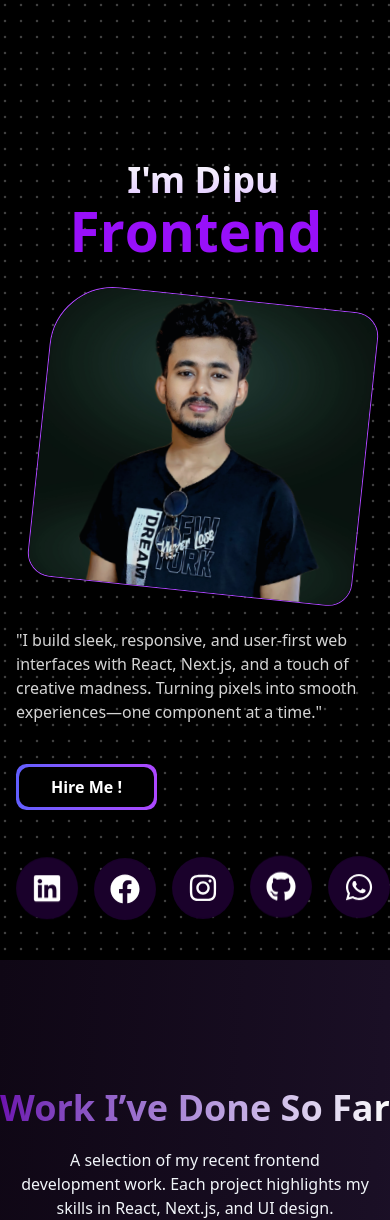
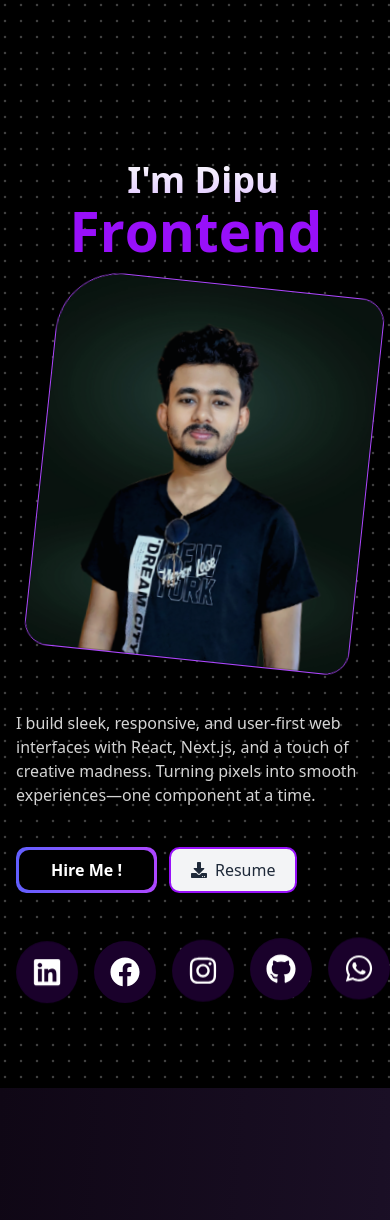
Before and after one commit to dipu59/my-portfolio, a Next.js app: page / in a window 390 px wide. Shown: the top 1220 px of the page. Built offline with nearby package versions, Linux system fonts and the light colour scheme.

Commit message:
Resume and animation add

```diff
--- a/src/app/page.tsx
+++ b/src/app/page.tsx
@@ -5,21 +5,21 @@ import Hero from "@/components/hero";
 import { FloatingNavDemo } from "@/components/navbar";
 import Skill from "@/components/skills";
 import Works from "@/components/works";
-import Lenis from "lenis";
-import { useEffect } from "react";
+// import Lenis from "lenis";
+// import { useEffect } from "react";
 
 
 export default function Home() {
-    useEffect(() => {
-      const lenis = new Lenis({
-        autoRaf: true,
-        duration: 1,
-      });
+    // useEffect(() => {
+    //   const lenis = new Lenis({
+    //     autoRaf: true,
+    //     duration: 0,
+    //   });
 
-      lenis.on("scroll", (e) => {
-        console.log(e);
-      });
-    }, []);
+    //   lenis.on("scroll", (e) => {
+    //     console.log(e);
+    //   });
+    // }, []);
 
   return (
     <>
--- a/src/components/hero.tsx
+++ b/src/components/hero.tsx
@@ -5,6 +5,7 @@ import { HeroHighlight } from "./ui/hero-highlight";
 import { motion } from "framer-motion";
 import Image from "next/image";
 import SocialFloat from "./socialMedia";
+import { FaDownload } from "react-icons/fa";
 const Hero = () => {
   const words = ["A Creative", "Frontend", "Developer"];
 
@@ -12,7 +13,7 @@ const Hero = () => {
     <HeroHighlight>
       <div
         id="hero"
-        className="h-[60rem] md:h-[45rem] pb-4 w-full rounded-md flex-col md:flex-row flex items-center md:justify-between  antialiased  relative overflow-hidden md:pt-20"
+        className="h-[68rem] md:h-[45rem] pb-4 w-full rounded-md flex-col md:flex-row flex items-center md:justify-between  antialiased  relative overflow-hidden md:pt-20"
       >
         <div className=" p-4 flex flex-col items-center md:items-start justify-start   relative z-10 md:w-[70%] top-20 md:top-0 pt-20 md:pt-0">
           <motion.h1
@@ -46,13 +47,13 @@ const Hero = () => {
             }}
             className="mt-4 font-normal py-5 hidden md:flex md:text-lg text-base text-neutral-600 dark:text-neutral-300 max-w-lg "
           >
-            &quot;I build sleek, responsive, and user-first web interfaces with
-            React, Next.js, and a touch of creative madness. Turning pixels into
-            smooth experiences—one component at a time.&quot;
+            I build sleek, responsive, and user-first web interfaces with React,
+            Next.js, and a touch of creative madness. Turning pixels into smooth
+            experiences—one component at a time.
           </motion.p>
-          <div className="pt-5">
+          <div className="pt-5 flex gap-3">
             <motion.button
-              initial={{ opacity: 0, y: 50 }}
+              initial={{ opacity: 0, y: -50 }}
               whileInView={{ opacity: 1, y: 0 }}
               viewport={{ once: true, amount: 0.4 }}
               transition={{
@@ -64,15 +65,41 @@ const Hero = () => {
               className="p-[3px] relative hidden md:flex cursor-pointer hover:rotate-6 transition-all duration-300 "
             >
               <div className="absolute inset-0 bg-gradient-to-r from-indigo-500 to-purple-500 rounded-lg" />
-              <div className="px-8 py-2  bg-black rounded-[10px] font-bold  relative group transition duration-300 text-white hover:bg-transparent">
+              <div className="px-8 py-2  bg-[#6A00FF] dark:bg-black rounded-[10px] font-bold  relative group transition duration-300 text-white hover:bg-transparent dark:hover:bg-transparent">
                 Hire Me !
               </div>
             </motion.button>
+            <motion.a
+              initial={{ opacity: 0, y: 50 }}
+              whileInView={{ opacity: 1, y: 0 }}
+              viewport={{ once: true, amount: 0.4 }}
+              transition={{
+                duration: 0.6,
+                // type: "spring",
+                // stiffness: 100,
+                // damping: 10,
+              }}
+              href="/Resume.pdf"
+              download="Dipu_Resume.pdf"
+              className="md:flex hidden items-center text-gray-800 bg-gray-100 gap-2 px-5 py-2 rounded-lg border-2 border-purple-600 hover:bg-purple-600 hover:text-white transition"
+            >
+              <FaDownload />
+              Resume
+            </motion.a>
           </div>
           <SocialFloat className="md:flex hidden mt-12 gap-4" />
         </div>
 
         {/* For Dark Mood */}
+        <motion.div
+          className="rounded-b-3xl mt-20 md:mt-0 dark:flex hidden justify-center justify-self-center items-center md:w-1/3 rotate-6 hover:rotate-0 transition-all duration-300 cursor-pointer md:mr-20 rounded-tl-[4rem] rounded-tr-3xl border border-purple-500 overflow-hidden h-auto mx-10 md:mx-0 "
+          animate={{ y: [0, -23, 0] }}
+          transition={{
+            duration: 4,
+            repeat: Infinity,
+            ease: "easeInOut",
+          }}
+        >
           <motion.div
             initial={{
               opacity: 0,
@@ -85,7 +112,7 @@ const Hero = () => {
             transition={{
               duration: 0.6,
             }}
-          className="rounded-b-3xl mt-20 md:mt-0 dark:flex hidden justify-center justify-self-center items-center md:w-1/3 rotate-6 hover:rotate-0 transition-all duration-300 cursor-pointer md:mr-20 rounded-tl-[4rem] rounded-tr-3xl border border-purple-500 overflow-hidden h-auto mx-10 md:mx-0 "
+            className=""
           >
             <Image
               src="/dipu.png"
@@ -95,8 +122,19 @@ const Hero = () => {
               height={600}
             />
           </motion.div>
+        </motion.div>
 
         {/* For Light Mood */}
+        <motion.div
+          animate={{ y: [0, -23, 0] }}
+          transition={{
+            duration: 4,
+            repeat: Infinity,
+            ease: "easeInOut",
+          }}
+          whileTap={{ scale: 0.95 }}
+          className="rounded-b-3xl hover:ring-4 mt-20 md:mt-0 flex dark:hidden justify-center justify-self-center items-center md:w-1/3 rotate-6 active:rotate-0 active:ring-4 ring-2 ring-purple-900 hover:rotate-0 transition-all duration-300 cursor-pointer md:mr-20 rounded-tl-[4rem] rounded-tr-3xl border border-purple-500 overflow-hidden h-auto mx-10 md:mx-0 shadow-2xl shadow-black/95 "
+        >
           <motion.div
             initial={{
               opacity: 0,
@@ -109,7 +147,7 @@ const Hero = () => {
             transition={{
               duration: 0.6,
             }}
-          className="rounded-b-3xl hover:ring-4 mt-20 md:mt-0 flex dark:hidden justify-center justify-self-center items-center md:w-1/3 rotate-6 active:rotate-0 active:ring-4 ring-2 ring-purple-900 hover:rotate-0 transition-all duration-300 cursor-pointer md:mr-20 rounded-tl-[4rem] rounded-tr-3xl border border-purple-500 overflow-hidden h-auto mx-10 md:mx-0 shadow-2xl shadow-black/95 "
+            className=""
           >
             <Image
               src="/lightdipu.jpg"
@@ -118,6 +156,7 @@ const Hero = () => {
               width={600}
               height={600}
             />
+          </motion.div>
         </motion.div>
 
         {/* For Mobile Responsive */}
@@ -134,17 +173,34 @@ const Hero = () => {
             }}
             className="mt-4 font-normal py-5  md:text-lg text-base text-neutral-600 dark:text-neutral-300 max-w-lg "
           >
-            &quot;I build sleek, responsive, and user-first web interfaces with
-            React, Next.js, and a touch of creative madness. Turning pixels into
-            smooth experiences—one component at a time.&quot;
+            I build sleek, responsive, and user-first web interfaces with React,
+            Next.js, and a touch of creative madness. Turning pixels into smooth
+            experiences—one component at a time.
           </motion.p>
-          <div className="pt-5">
+          <div className="pt-5 flex gap-3">
             <button className="p-[3px] relative  cursor-pointer">
               <div className="absolute inset-0 bg-gradient-to-r from-indigo-500 to-purple-500 rounded-lg" />
               <div className="px-8 py-2  bg-black rounded-[10px] font-bold  relative group transition duration-300 text-white hover:bg-transparent">
                 Hire Me !
               </div>
             </button>
+            <motion.a
+              initial={{ opacity: 0, y: 50 }}
+              whileInView={{ opacity: 1, y: 0 }}
+              viewport={{ once: true, amount: 0.4 }}
+              transition={{
+                duration: 0.6,
+                // type: "spring",
+                // stiffness: 100,
+                // damping: 10,
+              }}
+              href="/Resume.pdf"
+              download="Dipu_Resume.pdf"
+              className="flex md:hidden items-center text-gray-800 bg-gray-100 gap-2 px-5 py-2 rounded-lg border-2 border-purple-600 hover:bg-purple-600 hover:text-white transition"
+            >
+              <FaDownload />
+              Resume
+            </motion.a>
           </div>
           <SocialFloat className="flex md:hidden mt-10 gap-4 justify-center items-center py-4" />
         </div>
--- a/src/components/socialMedia.tsx
+++ b/src/components/socialMedia.tsx
@@ -43,10 +43,10 @@ export default function SocialFloat({ className }: { className?: string }) {
           target="_blank"
           rel="noopener noreferrer"
           aria-label={item.name}
-          className="text-3xl text-white dark:bg-[#1a012b] bg-[#4f1979] p-4 rounded-full shadow-lg transition-transform duration-300 transform hover:scale-[1.3] hover:rotate-[10deg] hover:bg-[#6711a7] hover:shadow-[0px_0px_20px_6px_rgba(103,17,167,0.6)]"
-          animate={{ y: [0, -20, 0] }}
+          className="text-3xl text-white dark:bg-[#1a012b] bg-[#4f1979] p-4 rounded-full shadow-lg transition-transform duration-300 transform hover:scale-[1.3] hover:rotate-[10deg] hover:bg-[#6711a7] dark:hover:bg-[#6711a7] hover:shadow-[0px_0px_20px_6px_rgba(103,17,167,0.6)]"
+          animate={{ y: [0, -21, 0] }}
           transition={{
-            duration: 2,
+            duration: 3,
             repeat: Infinity,
             delay: i * 0.4,
             ease: "easeInOut",
--- a/src/components/ui/hero-highlight.tsx
+++ b/src/components/ui/hero-highlight.tsx
@@ -41,7 +41,7 @@ export const HeroHighlight = ({
   return (
     <div
       className={cn(
-        "group relative flex h-[60rem] md:h-[45rem] w-full justify-around items-center bg-white dark:bg-black",
+        "group relative flex h-[68rem] md:h-[45rem] w-full justify-around items-center bg-white dark:bg-black",
         containerClassName
       )}
       onMouseMove={handleMouseMove}
```
Also changed, not shown: 1 other file (tests, documents, lock files or other folders). Lines whose indentation alone changed are shown as unchanged.
